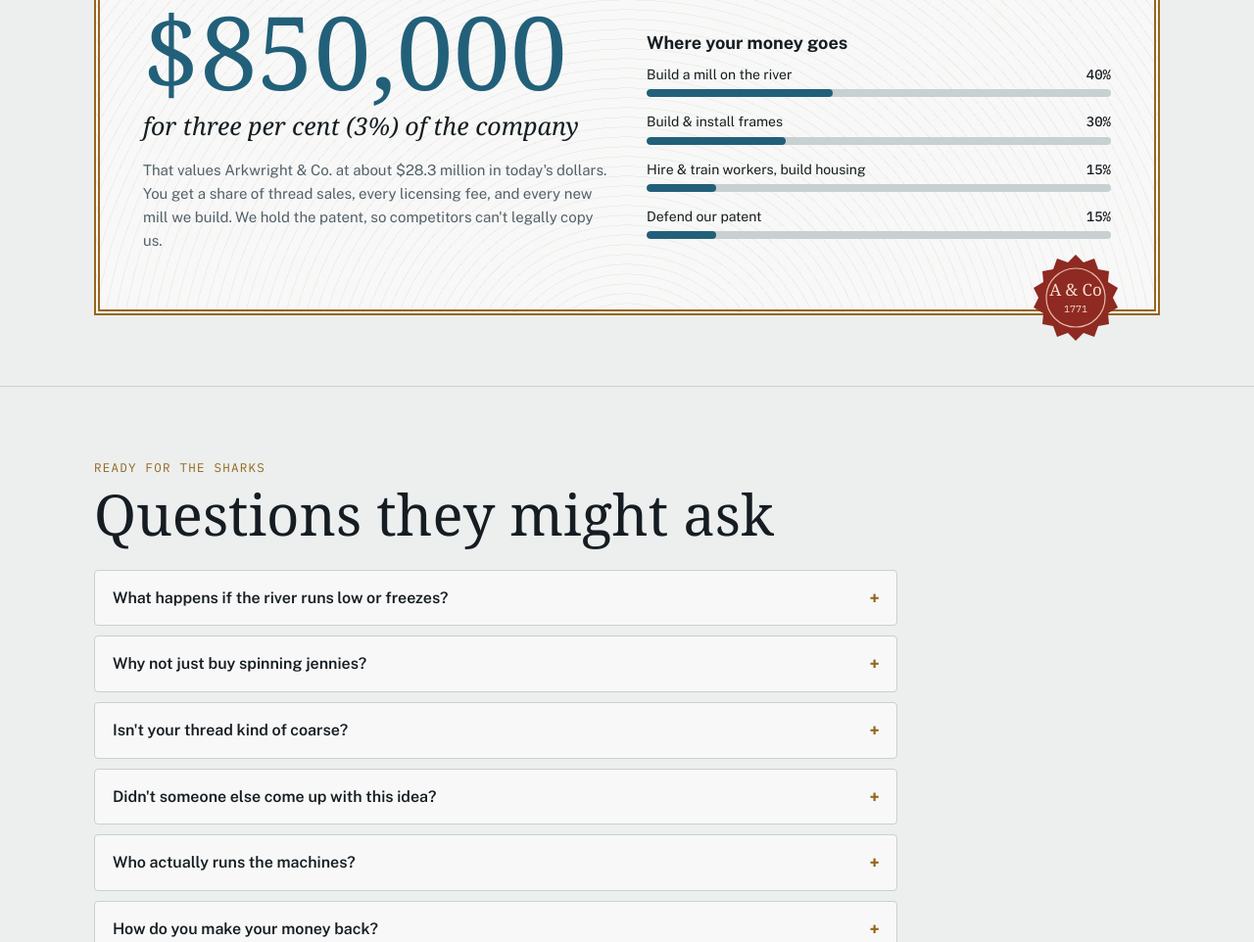
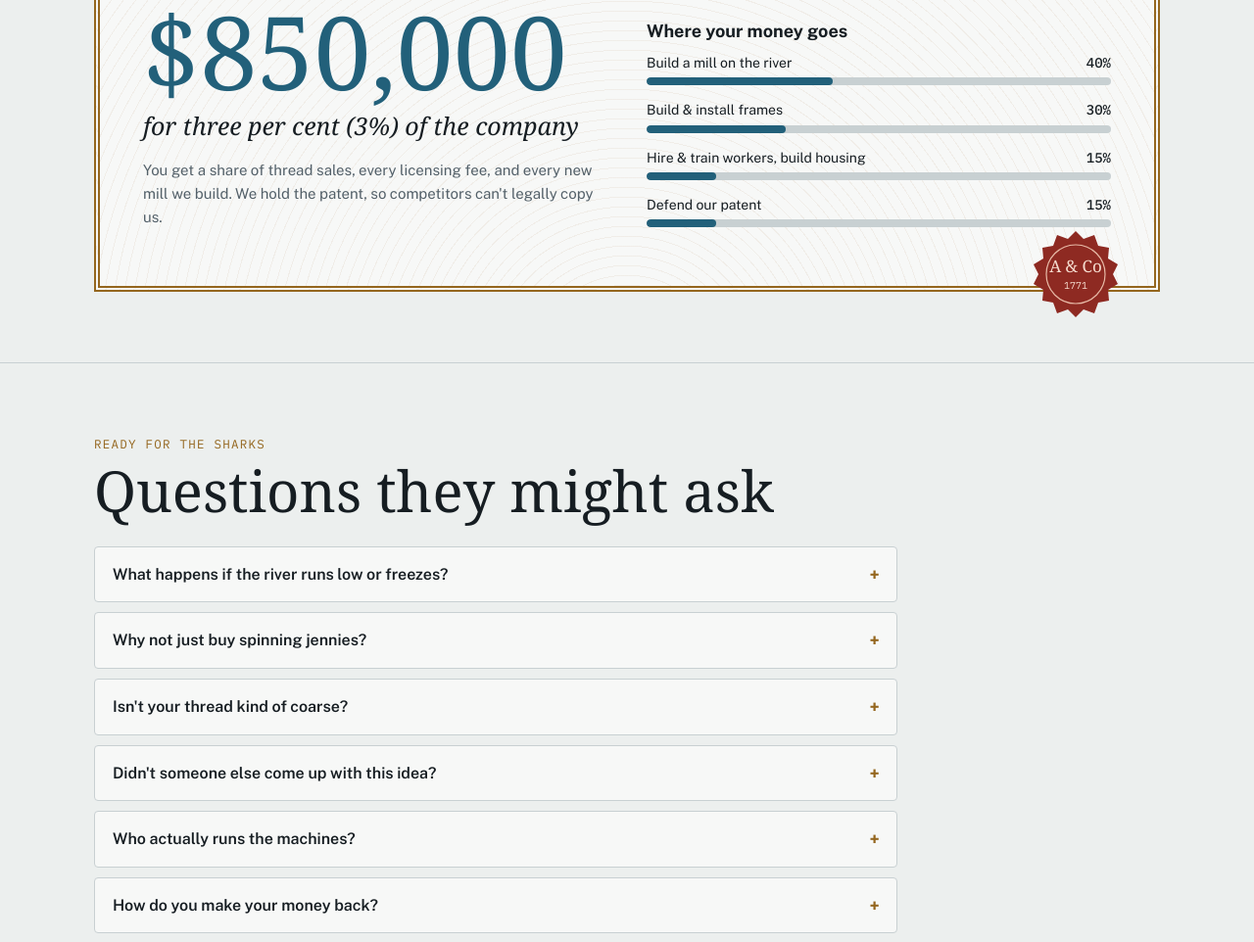
Before and after one commit to georgeiscool36/water-frame-pitch, a plain HTML site: page index.html in a window 1280 px wide. Shown: the part 8591-9553 px from the top of the page at 98% size. Drawn offline with nearby package versions, Linux system fonts and the light colour scheme; a web font is replaced by a local one.

Commit message:
Remove valuation line from the ask
Co-Authored-By: Claude Opus 5.5 <noreply@anthropic.com>

```diff
--- a/index.html
+++ b/index.html
@@ -682,7 +682,7 @@ footer .wrap { display: flex; flex-wrap: wrap; justify-content: space-between; g
           <div>
             <div class="big">$850,000</div>
             <div class="for">for three per cent (3%) of the company</div>
-            <p>That values Arkwright &amp; Co. at about $28.3 million in today's dollars. You get a share of thread sales, every licensing fee, and every new mill we build. We hold the patent, so competitors can't legally copy us.</p>
+            <p>You get a share of thread sales, every licensing fee, and every new mill we build. We hold the patent, so competitors can't legally copy us.</p>
           </div>
           <div>
             <h3>Where your money goes</h3>
```
Also changed, not shown: water-frame.html (+1 -1 lines).
